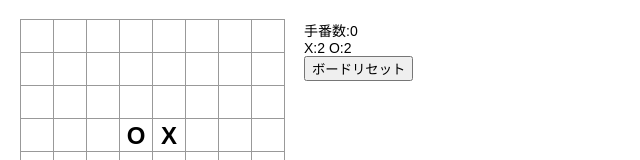
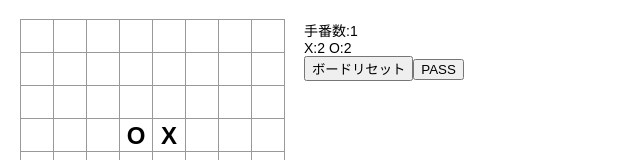
Before and after one commit to BABAYuuya/tutorial, a React (Create React App) app in the folder game-othello/: page / in a window 1280 px wide. Shown: the top 160 px of the page, without its empty margins (0-640 px from the left). Built offline with nearby package versions, Linux system fonts and the light colour scheme.

Commit message:
PASS機能の追加

```diff
--- a/game-othello/src/game.tsx
+++ b/game-othello/src/game.tsx
@@ -8,6 +8,8 @@ type BoardState = {
     squares: RowBoardState
     xIsNext: boolean
     stepNumber: number
+    pass:boolean
+    winner:boolean
 }
 
 type GameState = {
@@ -40,7 +42,7 @@ type LineData = {
 
 export const Game = () => {
 
-    const initBoardState:BoardState={
+    const initBoardState: BoardState = {
         squares: [[null, null, null, null, null, null, null, null],
         [null, null, null, null, null, null, null, null],
         [null, null, null, null, null, null, null, null],
@@ -49,8 +51,10 @@ export const Game = () => {
         [null, null, null, null, null, null, null, null],
         [null, null, null, null, null, null, null, null],
         [null, null, null, null, null, null, null, null]],
-        stepNumber: 0,
-        xIsNext: true
+        stepNumber: 1,
+        xIsNext: true,
+        pass:false,
+        winner:false
     }
     const [boardState, setBoardstate] = useState<BoardState>(initBoardState);
     const [gameState, setGameState] = useState<GameState>({
@@ -58,12 +62,24 @@ export const Game = () => {
         black: 2
     })
     const currentBoard = boardState;
-    const winner = false
-
     //初期化
-    const initBoard = () =>{
+    const initBoard = () => {
         setBoardstate(initBoardState);
     };
+    //手番パス
+    const passAcion = () => {
+        let changeWinner =boardState.winner;
+        if(boardState.pass){
+            changeWinner = true;
+        }
+        setBoardstate({
+        squares:boardState.squares,
+        xIsNext:!boardState.xIsNext,
+        stepNumber:boardState.stepNumber+1,
+        pass: true,
+        winner:changeWinner
+    });
+    }
 
     //セルが押された際の処理
     const handleClick = (i: number, j: number) => {
@@ -86,7 +102,7 @@ export const Game = () => {
             }
         }
 
-        if (winner || currentBoard.squares[i][j] || returnStoneList.length === 0) {
+        if (currentBoard.winner || currentBoard.squares[i][j] || returnStoneList.length === 0) {
             return {
                 squares: currentBoard.squares[i][j],
                 xIsNext: currentBoard.xIsNext,
@@ -105,7 +121,9 @@ export const Game = () => {
             return {
                 squares: nextSquares,
                 xIsNext: !xIsNext,
-                stepNumber: stepNumber + 1
+                stepNumber: stepNumber + 1,
+                pass: false,
+                winner:false
             }
         })(currentBoard);
 
@@ -124,7 +142,8 @@ export const Game = () => {
             <div className='game-info'>
                 <div>{`手番数:${boardState.stepNumber}`}</div>
                 <div>{`X:${gameState.black} O:${gameState.white}`}</div>
-                <button onClick={()=>initBoard()}>{"ボードリセット"}</button>
+                <button onClick={() => initBoard()}>{"ボードリセット"}</button>
+                <button onClick={()=>passAcion()}>{"PASS"}</button>
             </div>
         </div>
     );
```
